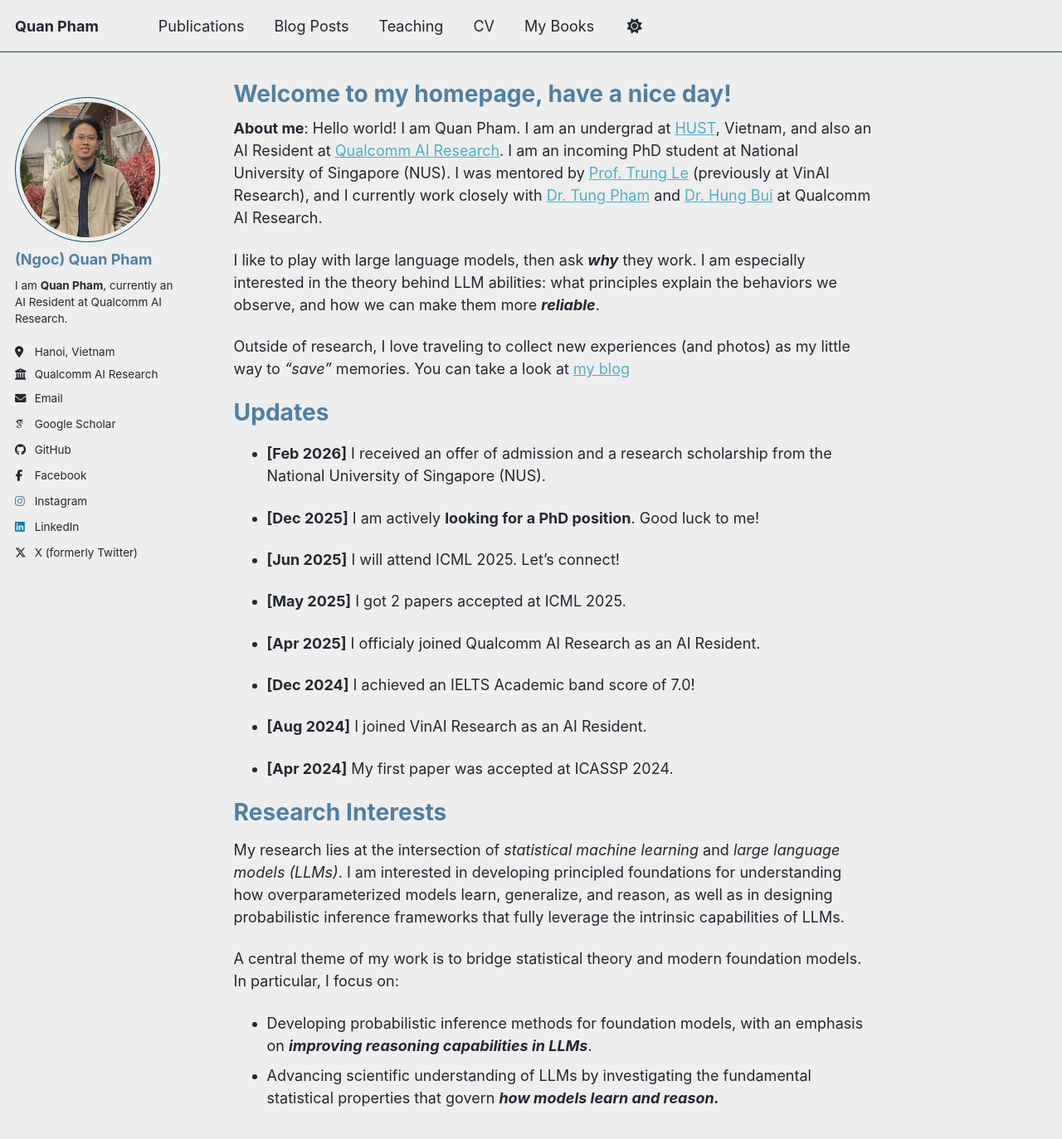
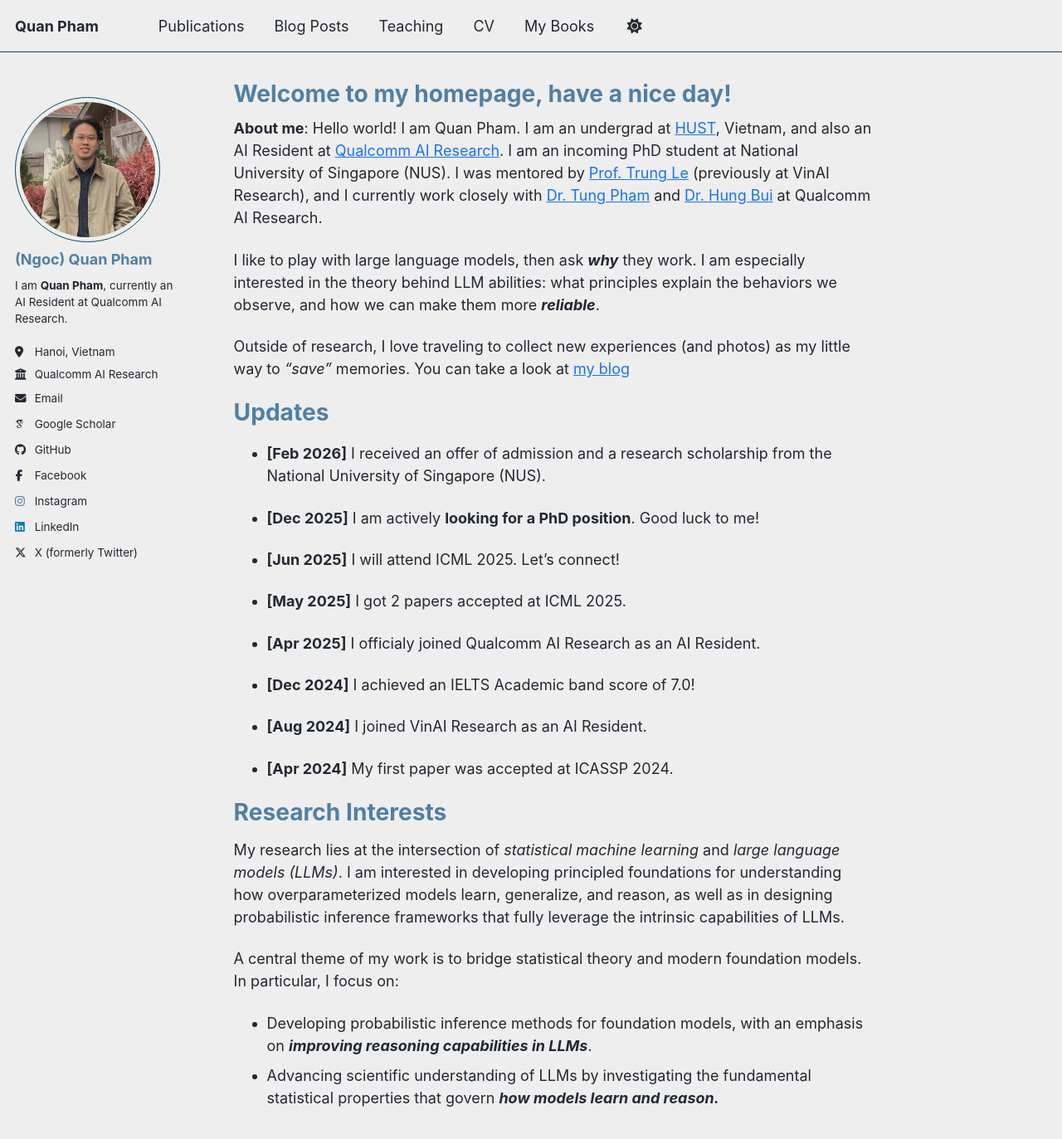
Before and after one commit to ngocquanai/ngocquanai.github.io, a Jekyll site: the page built from _pages/about.md, in a window 1280 px wide and 1400 px high. Shown: the top 1373 px of the window at 83% size. Built offline with Jekyll 4.4.1, drawn with Linux system fonts in a browser that asks for light colours; some web fonts are replaced; a script bundle is joined from its source files by our own code; library files that are not in the unit come from our copies.

Commit message:
change color

```diff
--- a/_sass/theme/_air_light.scss
+++ b/_sass/theme/_air_light.scss
@@ -12,9 +12,9 @@ $background                 : #eeeeee;
 $background-light           : mix(#fff, $background, 20%);
 $background-lighter         : mix(#fff, $background, 90%);
 $text                       : #222831;
-$link                       : #52adc8;
+$link                       : #1A73E8;
 $link-dark                  : #52adc8;
-$link-light                 : #52adc8;
+$link-light                 : #1A73E8;
 $footer                     : $primary-color;
 
 /* Color codes used for the site */
```
